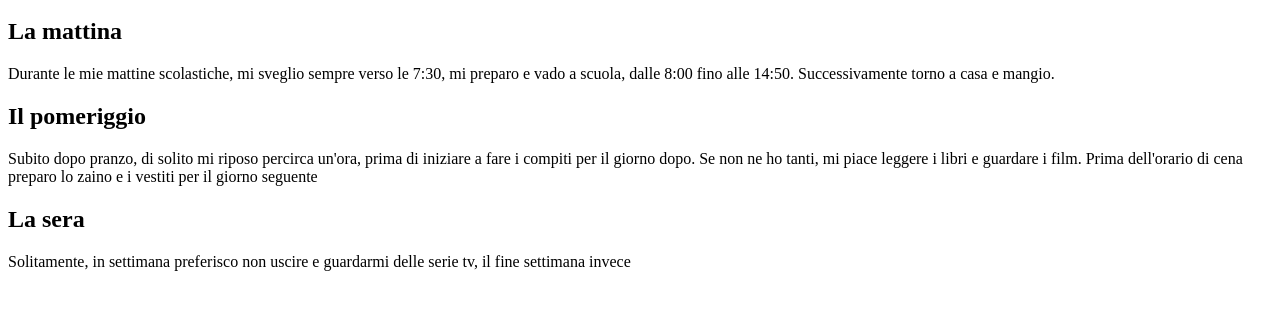
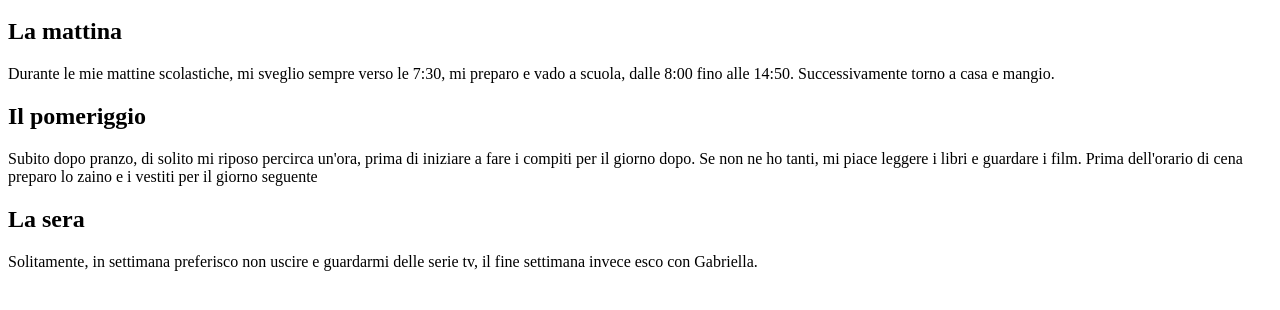
Before and after one commit to ginevralanzellotto/HTML, a plain HTML site: page esercizio 4/index.html in a window 1280 px wide. Shown: the part 48-358 px from the top of the page. Drawn offline with Linux system fonts and the light colour scheme.

Commit message:
Update index.html

```diff
--- a/esercizio 4/index.html
+++ b/esercizio 4/index.html
@@ -24,7 +24,7 @@
       La sera
     </h2>
     <p>
-      Solitamente, in settimana preferisco non uscire e guardarmi delle serie tv, il fine settimana invece
+      Solitamente, in settimana preferisco non uscire e guardarmi delle serie tv, il fine settimana invece esco con Gabriella.
     </p>
   </body>
 </html>
```
